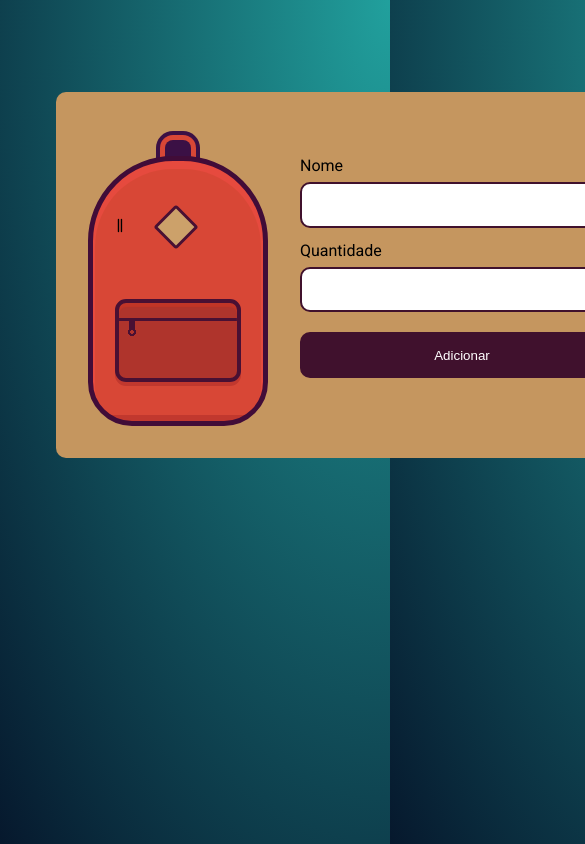
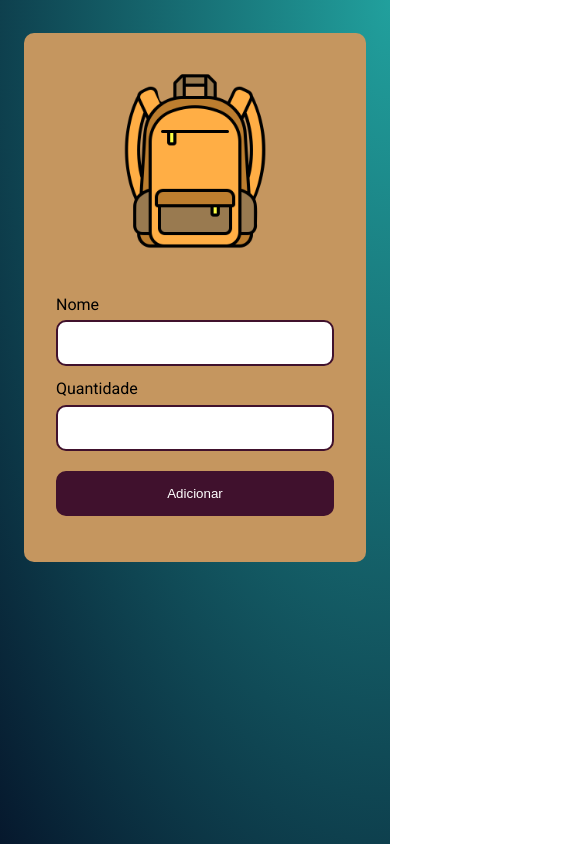
Before and after one commit to Eugod/projeto-mochila-de-viagem, a plain HTML site: page index.html in a window 390 px wide. Shown: the top 844 px of the page, 585 px wide, since content can reach past the window. Drawn offline with Linux system fonts and the light colour scheme.

Commit message:
responsividade para mobile

```diff
--- a/css/style.css
+++ b/css/style.css
@@ -23,58 +23,14 @@ html {
     gap: 2em;
 }
 
-.mochila {
-    min-width: 170px;
-    max-width: 170px;
-    height: 180px;
-    padding-top: 80px;
-    background-color: #d84736;
-    box-shadow: inset 0 6px 0 2px #e64a3e, 0 -93px 0 -77px #3b1045, 0 -93px 0 -72px #d84736, 0 -93px 0 -68px #3b1045;
-    background-image: linear-gradient(to right, transparent 5px, transparent 20px, transparent 1px, transparent 25px, transparent 5px, transparent 20px, transparent 20px, transparent 86px, #c1382e 45px, #c1382e 230px, transparent 25px, transparent 172px );
-    background-position: center 254px;
-    background-size: 305px 6px;
-    background-repeat: repeat-x;
-    border: 5px solid #410c38;
-    border-radius: 85px 85px 44px 44px;
-    display: inline-block;
-    vertical-align: top;
-    flex-basis: auto;
-    flex-grow: 1;
+.divMochila {
+    display: flex;
+    align-items: center;
+    justify-content: center;
 }
 
-.mochila:before, .mochila:after {
-    display: block;
-    content: '';
-    position: absolute;
-  }
-
-.mochila:before {
-    height: 75px;
-    width: 118px;
-    background-image: radial-gradient(circle closest-corner at 13px 29px , #af342c, #af342c 2px, transparent 2px, transparent), radial-gradient(circle closest-corner at 13px 29px , #491033, #491033 4px, transparent 4px, transparent), linear-gradient(to bottom, transparent 10px, transparent 15px, #491033 5px, #491033 18px, transparent 18px, transparent 100px), linear-gradient(to right, #af342c 10px, #af342c 10px, transparent 10px, transparent 16px, #af342c 9px, #af342c 50px), linear-gradient(to bottom, #af342c 8px, #af342c 16px, #491033 8px, #491033 30px, #af342c 20px, #af342c 72px, #af342c 10px, #af342c 57px, #af342c 5%);
-    margin-left: 22px;
-    margin-top: 58px;
-    border: 4px solid #491033;
-    border-radius: 11px;
-    box-shadow: 0 4px 0 0 #c1382e, inset 0px 4px 1px 0 #c03527;
-    content: '||';
-    color: transparent;
-    font-family: Comic Sans MS;
-    font-weight: bold;
-    z-index: 1;
-    text-shadow: rgb(0, 0, 0) -2px -86px 0px;
-    font-size: 14px;
-}
-
-.mochila:after {
-    margin-left: 67px;
-    margin-top: -30px;
-    background: #cca16a;
-    width:26px;
-    height:26px;
-    border: 3px solid #491033;
-    border-radius: 3px;
-    transform: rotate(45deg);
+.mochila {
+    width: 71%;
 }
 
 .adicionar {
@@ -129,3 +85,18 @@ html {
     Background: #C5965F;
     font-weight: 400;
 }
+
+@media (max-width: 1200px) {
+    .conteudo {
+        flex-direction: column;
+        align-items: center;
+        padding: 3vh 1em;
+    }
+
+    .principal {
+        display: flex;
+        flex-direction: column;
+        min-width: 100%;
+        padding-top: 2em;
+    }
+}
--- a/index.html
+++ b/index.html
@@ -14,7 +14,9 @@
 <body>
     <main class="conteudo">
         <div class="principal">
-            <div class="mochila"></div>
+            <div class="divMochila">
+                <img class="mochila" src="./imagens/mochila.png" alt="Imagem de uma mochila">
+            </div>
 
             <form action="" class="adicionar" id="novoItem">
                 <label for="item">Nome</label>
```
Also changed, not shown: imagens/mochila.png (added).
